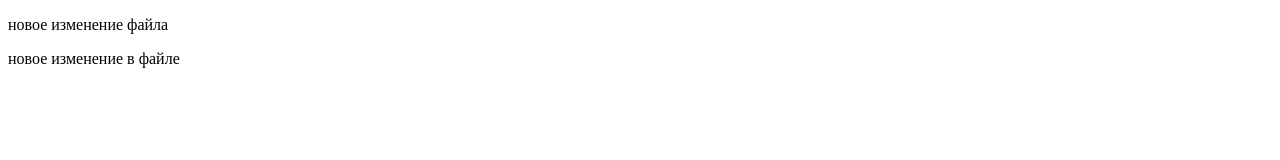
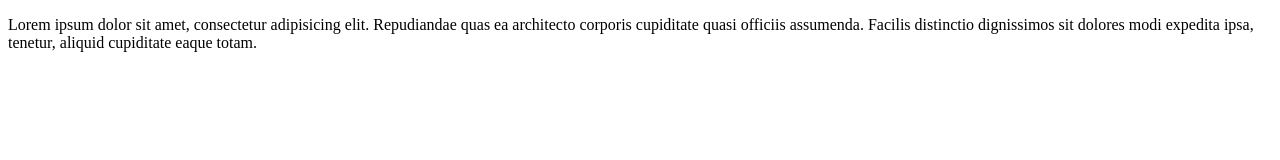
Before and after one commit to evsrkn/site, a plain HTML site: page index.html in a window 1280 px wide. Drawn offline with Linux system fonts and the light colour scheme.

Commit message:
third commit

```diff
--- a/index.html
+++ b/index.html
@@ -5,7 +5,6 @@
 	<title>git урок 2</title>
 </head>
 <body>
-	<p>новое изменение файла</p>
-	<p>новое изменение в файле </p>
+	<p>Lorem ipsum dolor sit amet, consectetur adipisicing elit. Repudiandae quas ea architecto corporis cupiditate quasi officiis assumenda. Facilis distinctio dignissimos sit dolores modi expedita ipsa, tenetur, aliquid cupiditate eaque totam.</p>
 </body>
 </html>
```
